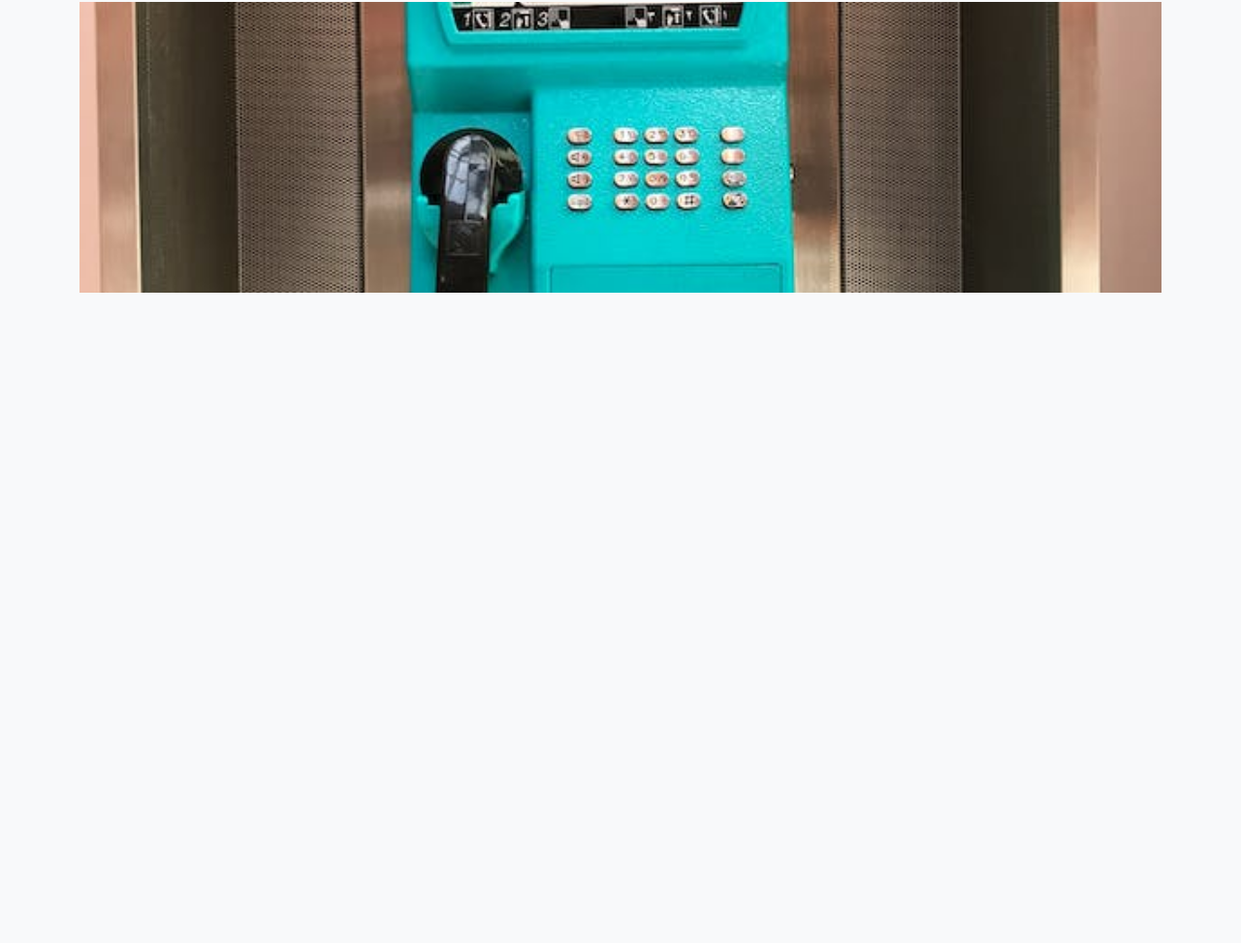
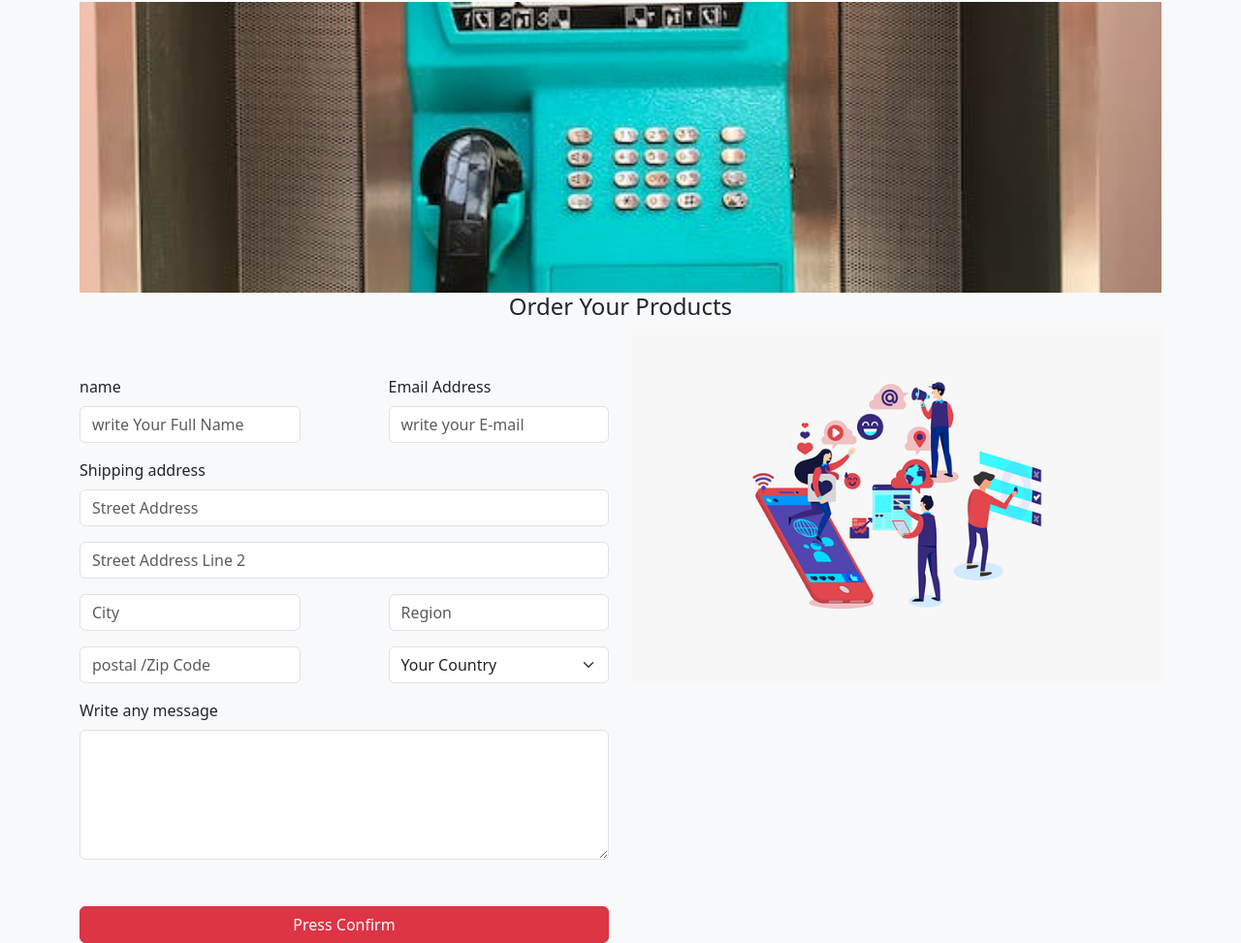
Before and after one commit to sohel159/bootstrap_progectsone, a plain HTML site: page index.html in a window 1280 px wide. Shown: the part 3809-4782 px from the top of the page at 97% size. Before the commit the page ends 4111 px from the top, so only its background shows below. Drawn offline with nearby package versions, Linux system fonts and the light colour scheme.

Commit message:
from section create

```diff
--- a/index.html
+++ b/index.html
@@ -707,6 +707,88 @@
       </section>
 
 
+      <section class="container">
+
+        <p class="h4 text-center">Order Your Products</p>
+
+        <div class="row">
+
+          <div class="col-md-6">
+              <form class="mt-5">
+              <div class="d-flex justify-content-between">
+
+                <div class="col-5">
+                  <label for="forName" class="form-label">name</label>
+                  <input type="text" id="forName" class="form-control" placeholder="write Your Full Name">
+                </div>
+                <div class="col-5">
+                  <label class="form-label" for="forEmail">Email Address</label>
+                  <input class="form-control" type="email" id="forEmail" placeholder="write your E-mail">
+                </div>
+
+              </div>
+
+               <div class="mt-3">
+                <label class="form-label" for="forshippingadd">
+                  Shipping address</label>
+                <input type="text" id="forshippingadd"
+                 class="form-control" placeholder="Street Address">
+
+                <input type="text" class="form-control mt-3"
+                 placeholder="Street Address Line 2">
+               </div>
+
+                  <div class="mt-3 d-flex justify-content-between">
+
+                     <div class="col-5">
+                      <input type="text" class="form-control"
+                      placeholder="City">
+                     </div>
+
+                     <div class="col-5">
+                      <input type="text" class="form-control"
+                      placeholder="Region">
+
+                     </div>
+                  </div>
+
+                  <div class="mt-3 d-flex justify-content-between">
+
+                    <div class="col-5">
+                     <input type="text" class="form-control"
+                     placeholder="postal /Zip Code">
+                    </div>
+
+                    <div class="col-5">
+                      <select class="form-select">
+                        <option selected>Your Country</option>
+                        <option value="1">Bangladesh</option>
+                        <option value="2">India</option>
+                        <option value="3">Japan</option>
+                        <option value="3">China</option>
+                      </select>
+                    </div>
+                 </div>
+                 <div class="mt-3">
+                  <label class="form-label" for="forTextArea">
+                    Write any message </label>
+                  <textarea class="form-control" id="forTextArea"
+                  rows="5"></textarea>
+                 </div>
+                   <button class="btn btn-danger w-100 mt-5">Press Confirm</button>
+                </div>
+
+              </form>
+
+                <div class="col-md-6">
+                    <img class="img-fluid" src="images/social-media-5187243_640.webp" alt="">
+                </div>
+
+        </div>
+
+      </section>
+
+
 
 
 
```
Also changed, not shown: images/social-media-5187243_640.webp (renamed from images/30,000+ Best Technology & Computer Images _ Free HD Stock Photos - Pixabay_files/social-media-5187243_640.webp).
